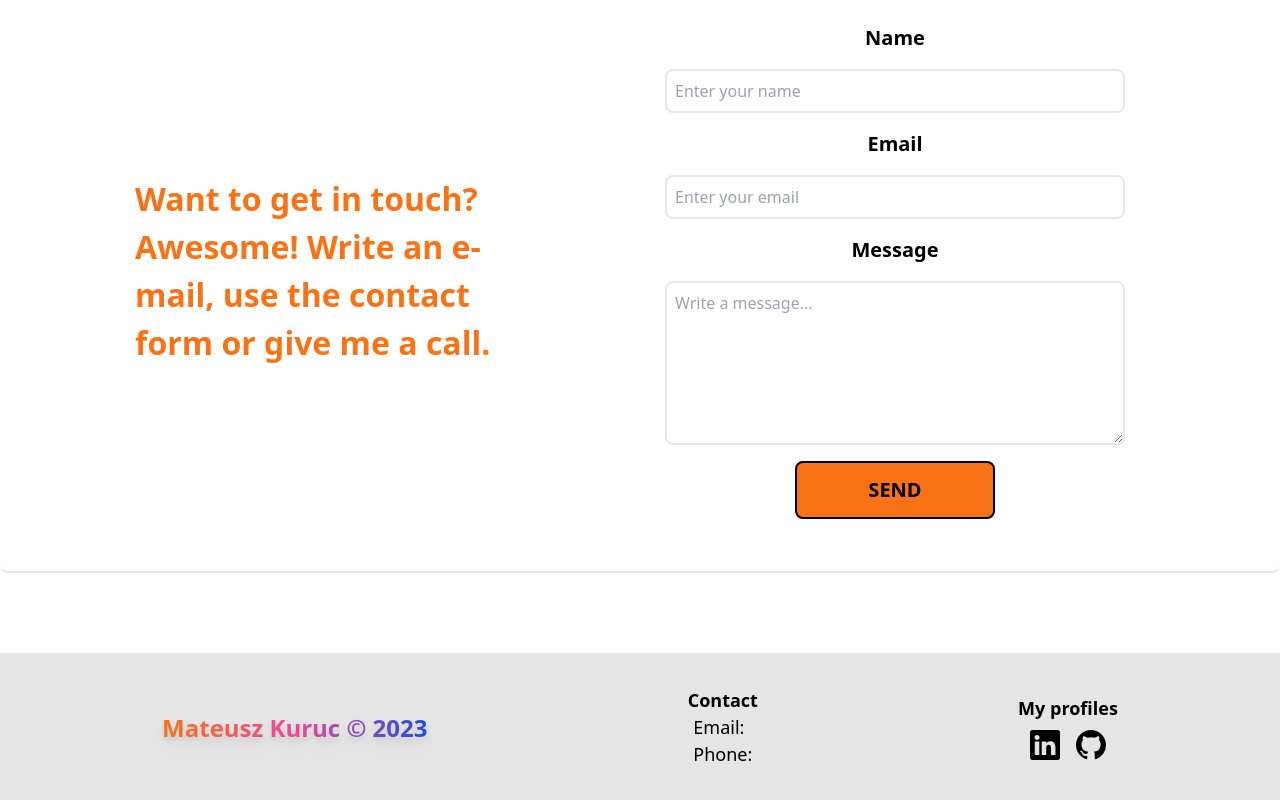
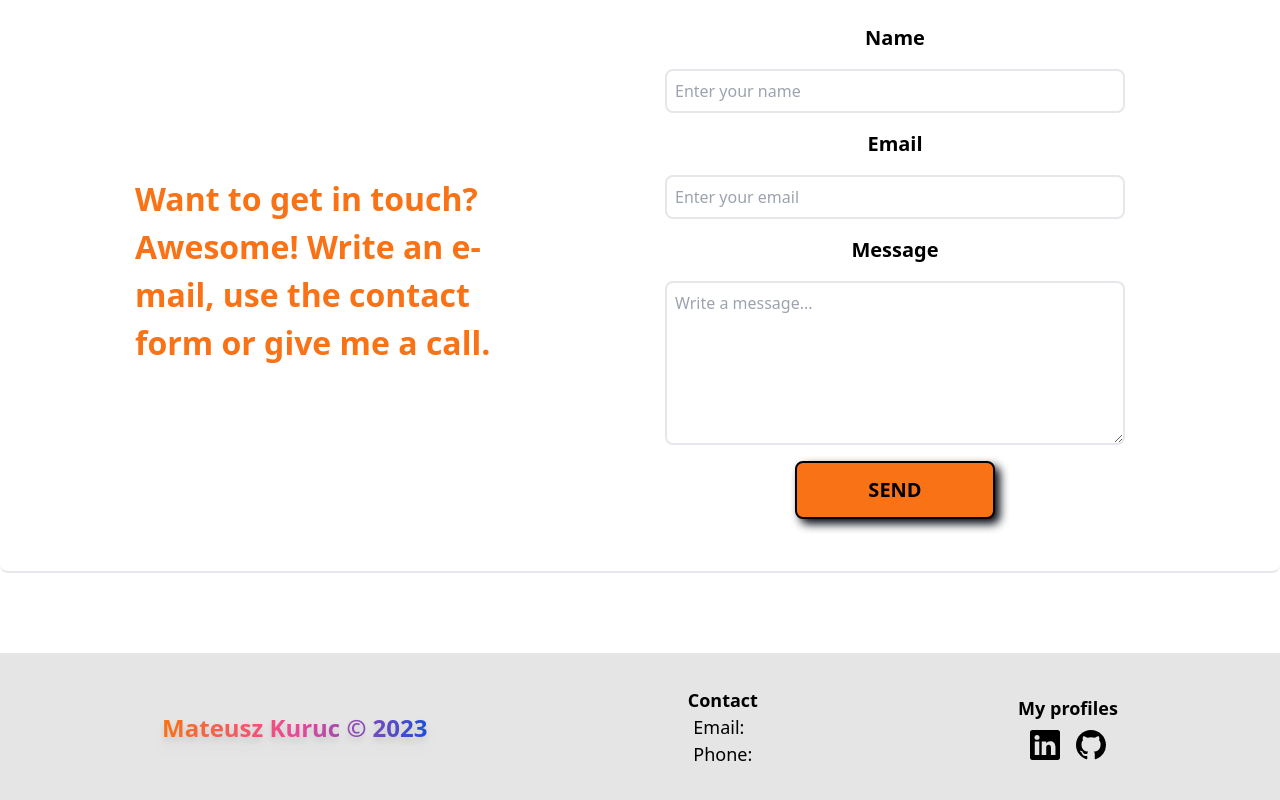
Before and after one commit to MateuszKuruc/developer-portfolio, a Next.js app in the folder developer-portfolio-site/: page / in a window 1280 px wide. Shown: the part 2935-3735 px from the top of the page. Built offline with nearby package versions, Linux system fonts and the light colour scheme.

Commit message:
update send button in contact form with shadow values

```diff
--- a/developer-portfolio-site/src/app/components/Form.tsx
+++ b/developer-portfolio-site/src/app/components/Form.tsx
@@ -121,7 +121,10 @@ const Form = () => {
         className="border-2 p-2 rounded-lg "
         placeholder="Write a message..."
       />
-      <button type="submit" className="btn-submit bold-20 uppercase">
+      <button
+        type="submit"
+        className="btn-submit bold-20 uppercase shadow-button dark:shadow-dark"
+      >
         Send
       </button>
     </form>
```
